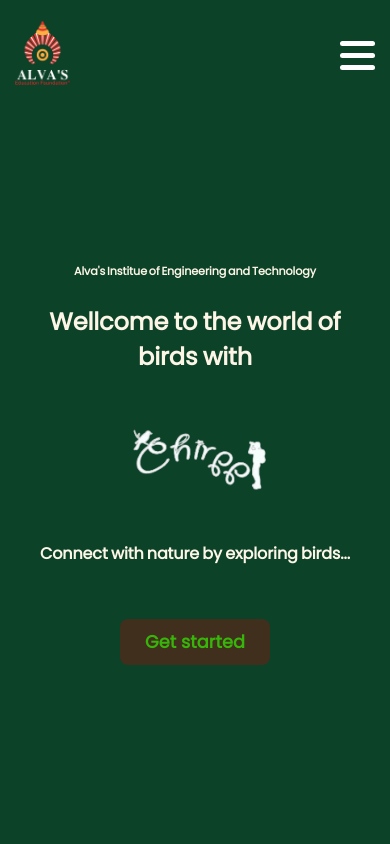
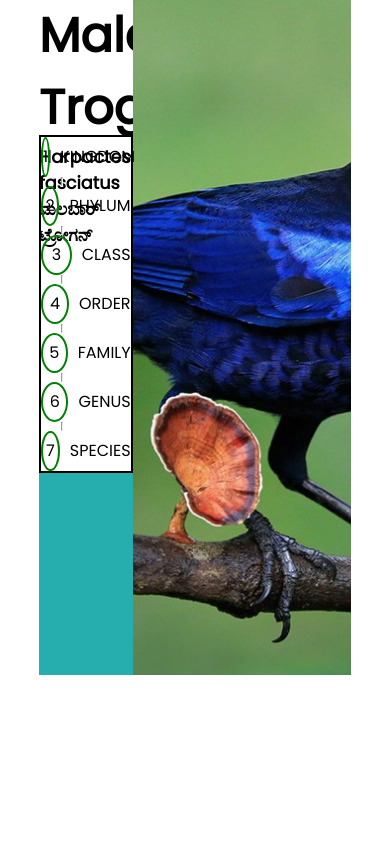
Before and after one commit to Magowtham/Chirrp-Club-Website, a React (Create React App) app in the folder Client/chirrp-project/: page / in a window 390 px wide. Shown: the top 844 px of the page. Built offline with nearby package versions, Linux system fonts and the light colour scheme.

Commit message:
bird collection section started

```diff
--- a/Client/chirrp-project/public/index.html
+++ b/Client/chirrp-project/public/index.html
@@ -29,6 +29,13 @@
       rel="stylesheet"
       href="https://cdnjs.cloudflare.com/ajax/libs/font-awesome/5.15.3/css/all.min.css"
     />
+
+    <link rel="preconnect" href="https://fonts.googleapis.com" />
+    <link rel="preconnect" href="https://fonts.gstatic.com" crossorigin />
+    <link
+      href="https://fonts.googleapis.com/css2?family=Noto+Sans&family=Roboto:wght@900&display=swap"
+      rel="stylesheet"
+    />
     <!--
       Notice the use of %PUBLIC_URL% in the tags above.
       It will be replaced with the URL of the `public` folder during the build.
--- /dev/null
+++ b/Client/chirrp-project/src/CSS/BirdMoreInfoSection.css
@@ -0,0 +1,102 @@
+* {
+  margin: 0;
+  padding: 0;
+  box-sizing: border-box;
+}
+
+.birds-moreinfo-container {
+  /* border: 2px solid red; */
+  display: flex;
+  width: 80%;
+  height: 80vh;
+  margin: auto;
+}
+
+.bird-info-sec {
+  /* border: 2px solid yellow; */
+  width: 30%;
+  height: 100%;
+}
+
+.bird-info-sec .heading-sec {
+  /* background: red; */
+  height: 20%;
+  font-family: "Noto Sans", sans-serif;
+  font-family: "Roboto", sans-serif;
+}
+.bird-info-sec .heading-sec h1 {
+  font-size: 3rem;
+  font-weight: 900;
+}
+
+.bird-info-sec .heading-sec h2 {
+  font-size: 1.1rem;
+}
+
+.bird-info-sec .scientific-info-sec {
+  /* background-color: aqua; */
+  height: 50%;
+}
+
+.bird-info-sec .scientific-info-sec ul {
+  border: 2px solid black;
+  list-style: none;
+  height: 100%;
+  display: flex;
+  flex-direction: column;
+  justify-content: space-between;
+}
+
+.bird-info-sec .scientific-info-sec ul hr {
+  width: 2px;
+  height: 20px;
+  margin-left: 20px;
+}
+
+.bird-info-sec .scientific-info-sec ul li {
+  display: flex;
+  align-items: center;
+  position: relative;
+  /* border: 2px solid red; */
+  text-transform: uppercase;
+}
+
+.bird-info-sec .scientific-info-sec ul li span {
+  display: flex;
+  justify-content: center;
+  align-items: center;
+  border: 2px solid green;
+  width: 40px;
+  height: 40px;
+  max-width: 40px;
+  max-height: 40px;
+  border-radius: 50%;
+  margin-right: 10px;
+}
+
+.bird-info-sec .bird-statistics-sec {
+  height: 30%;
+  background-color: rgb(38, 174, 174);
+}
+
+.bird-media-sec {
+  /* border: 2px solid green; */
+  width: 70%;
+  height: 100%;
+}
+
+.banner-image {
+  /* border: 5px solid rgb(246, 255, 0); */
+  height: 100%;
+}
+
+.banner-image img {
+  width: 100%;
+  height: 100%;
+  object-fit: cover;
+}
+
+.bird-media-sec .subimage-sec {
+  position: absolute;
+  border: 4px solid bla;
+}
--- a/Client/chirrp-project/src/CSS/Team.css
+++ b/Client/chirrp-project/src/CSS/Team.css
@@ -3,17 +3,18 @@
   --sec-heading-font_size: 2.5rem;
   --paragraph-font_size: 1rem;
   --card-subheading-font_size: 2rem;
-  --sec-subheading-font_size: 2rem;
+  --sec-subheading-font_size: 1.8rem;
   --sec-heading-font_weight: 900;
   --paragraph-font_weight: 600;
-  --sec-heading-letter_spacing: ;
+  --sec-heading-letter_spacing: -1px;
   --paragraph-letter_spacing: ;
   --card-subheading-letter_sapacing: ;
-  --sec-subheading-letter_spacing: -2px;
+  --sec-subheading-letter_spacing: -1px;
   --sec-heading-line_spacing: ;
   --paragraph-line_spacing: 25px;
   --sec-subheading-line_spacing: ;
   --card-subheading-line_spacing: ;
+  --color: red;
 }
 * {
   margin: 0;
@@ -32,23 +33,26 @@
 .team-container h1 {
   font-size: var(--sec-heading-font_size);
   font-weight: bolder;
-  letter-spacing: var(--sec-subheading-letter_spacing);
+  letter-spacing: var(--sec-heading-letter_spacing);
+  color: var(--color);
 }
 
 .team-container .team-subheading {
-  font-size: var(--sec-subheading-font_size);
-  font-weight: var(--sec-heading-font_weight);
-  letter-spacing: var(--sec-heading-letter_spacing);
   display: flex;
   align-items: center;
   margin-left: 10%;
   margin-top: 30px;
   margin-bottom: 30px;
 }
-.team-container .team-subheadingspan {
+.team-container .team-subheading .text h2 {
+  font-size: var(--sec-subheading-font_size);
+  font-weight: var(--sec-heading-font_weight);
+  letter-spacing: var(--sec-subheading-letter_spacing);
+}
+.team-container .team-subheading .point {
   display: inline-block;
   border-radius: 50%;
-  padding: 16px;
+  padding: 9px;
   background-color: rgb(7, 88, 18);
   margin: 0px 8px 0px 0px;
 }
@@ -89,7 +93,7 @@
 }
 
 .team1-sec .team-card .team-grid .text-sec p span {
-  font-size: 1.3rem;
+  font-size: 1.2rem;
   font-weight: bolder;
   margin-right: 8px;
   color: var(--color);
@@ -119,32 +123,23 @@
 
 .teamleader-sec {
   width: 80%;
-  /* border: 2px solid red; */
   margin: auto;
 }
 
 .students-sec {
-  width: 80%;
-  padding: 0px 40px 200px 40px;
+  width: 100%;
+  padding: 0px 0px 130px 0px;
   margin: auto;
   display: flex;
   align-items: center;
+  justify-content: center;
   overflow-x: scroll;
   border-radius: 8px;
-  /* border: 2px solid red; */
 }
 .students-sec::-webkit-scrollbar-track {
   /* background-color: red; */
 }
 @media screen and (max-width: 1600px) {
-  .team-container h1 {
-    font-size: 2.5rem;
-  }
-  .team1-sec .team-card .team-grid .text-sec p,
-  .dropdown p {
-    --sec-heading-font_size: 2.5rem;
-    font-size: 1.05rem;
-  }
 }
 
 @media screen and (max-width: 1400px) {
@@ -169,37 +164,57 @@
   }
   .team-container .team-subheading {
     margin-left: 0%;
-    display: flex;
-    justify-content: center;
   }
 }
 
-@media screen and (max-width: 760px) {
-  .team-container h1 {
-    font-size: 2rem;
+@media screen and (max-width: 720px) {
+  :root {
+    --sec-heading-font_size: 2rem;
+    --sec-subheading-font_size: 1.6rem;
+    --sec-subheading-letter_sapacing: -2px;
+    --paragraph-font_size: 0.9rem;
+    --paragraph-letter_spacing: -0.5px;
+    --paragraph-line_spacing: 22px;
   }
-
-  .team1-sec .team-card .team-grid .text-sec {
-    /* border: 2px solid blue; */
+  .team-container {
+    padding: 30px 10px;
   }
-  .team1-sec .team-card .team-grid .text-sec p,
-  .dropdown p {
-    font-size: 1rem;
+  .team-container .team-subheading {
+    margin-top: 25px;
+    margin-bottom: 25px;
+  }
+  .team-container .team-subheading span {
+    padding: 7px;
+    border: 4px solid rgb(7, 88, 18);
+  }
+  .team1-sec .team-card .team-grid .text-sec p span {
+    font-size: 1.1rem;
+  }
+  .team1-sec {
+    width: 100%;
+  }
+  .teamleader-sec {
+    width: 100%;
   }
 }
 
 @media screen and (max-width: 520px) {
-  .team1-sec .team-card .team-grid .text-sec p,
-  .dropdown p {
-    word-spacing: -1px;
+  :root {
+    --sec-heading-font_size: 1.8rem;
+    --sec-subheading-font_size: 1.4rem;
   }
 }
 
-@media screen and (max-width: 380px) {
-  .team1-sec .team-card .team-grid .text-sec p,
-  .dropdown p {
-    line-height: 22px;
-    font-size: 0.9rem;
-    word-spacing: -3px;
+@media screen and (max-width: 480px) {
+  :root {
+    --sec-heading-font_size: 1.6rem;
+    --sec-subheading-font_size: 1.3rem;
   }
 }
+
+@media screen and (max-width: 436px) {
+  .team-container .team-subheading .point {
+    align-self: flex-start;
+    margin-top: 6px;
+  }
+}
--- a/Client/chirrp-project/src/CSS/TeamCardTemplate.css
+++ b/Client/chirrp-project/src/CSS/TeamCardTemplate.css
@@ -1,19 +1,5 @@
 :root {
   --font-family: "Poppins", sans-serif;
-  --sec-heading-font-size: ;
-  --paragraph-font-size: ;
-  --card-subheading-font-size: ;
-  --sec-subheading-font-size: ;
-  --sec-heading-font-weight: ;
-  --paragraph-heading-font-weight: ;
-  --sec-heading-letter-spacing: ;
-  --paragraph-letter-spacing: ;
-  --card-subheading-letter-sapacing: ;
-  --sec-subheading-letter-spacing: ;
-  --sec-heading-line-spacing: ;
-  --paragraph-line-spacing: ;
-  --sec-subheading-line-spacing: ;
-  --card-subheading-line-spacing: ;
 }
 .team-card2 {
   border: 5px solid rgb(7, 88, 18);
@@ -24,7 +10,6 @@
   align-items: center;
   padding: 30px;
   border-radius: 8px;
-  margin: 0px 20px;
 }
 
 .team-card2-image {
@@ -48,6 +33,9 @@
 .team-card2-text .heading {
   font-size: 1.4rem;
 }
+.team-card2-text p {
+  font-size: 1rem;
+}
 .team-card2-icons {
   width: 60%;
   display: flex;
@@ -66,3 +54,15 @@
 .team-card2-icons button i {
   font-size: 1.8rem;
 }
+
+@media screen and (max-width: 720px) {
+  .team-card2-text .heading {
+    font-size: 1.2rem;
+  }
+  .team-card2-text p {
+    font-size: 0.9rem;
+  }
+  .team-card2-icons button i {
+    font-size: 1.6rem;
+  }
+}
--- a/Client/chirrp-project/src/CSS/TeamNodes.css
+++ b/Client/chirrp-project/src/CSS/TeamNodes.css
@@ -45,7 +45,7 @@
   border: 3px solid rgb(7, 88, 18);
   text-align: center;
   position: absolute;
-  top: 150px;
+  top: 140px;
   left: 50%;
   transform: translateX(-50%);
 }
@@ -96,5 +96,12 @@
 .hr-br {
   width: 65px;
   min-width: 65px;
-  border: 3px solid rgb(7, 88, 18);
+  border: 3px solid rgb(49, 88, 7);
 }
+
+@media screen and (max-width: 720px) {
+  .hr-br {
+    width: 50px;
+    min-width: 50px;
+  }
+}
--- a/Client/chirrp-project/src/CSS/TeamSlider.css
+++ b/Client/chirrp-project/src/CSS/TeamSlider.css
@@ -29,9 +29,9 @@
   width: 100%;
   margin: auto;
   display: flex;
+  gap: 30px;
   overflow: hidden;
   scroll-behavior: smooth;
-  /* border: 2px solid blue; */
 }
 .team-slider-container .btn-sec {
   position: relative;
@@ -73,3 +73,12 @@
   background-color: rgb(7, 88, 18);
   color: white;
 }
+
+@media screen and (max-width: 380px) {
+  .team-slider-card-container {
+    overflow-x: scroll;
+  }
+  .team-slider-container .btn-sec {
+    display: none;
+  }
+}
--- /dev/null
+++ b/Client/chirrp-project/src/Components/BirdMoreInfoSection.js
@@ -0,0 +1,59 @@
+import React from "react";
+import "../CSS/BirdMoreInfoSection.css";
+function BirdsMoreInfoSection() {
+  const myna = "hello";
+  return (
+    <>
+      <div className="birds-moreinfo-container">
+        <div className="bird-info-sec">
+          <div className="heading-sec">
+            <h1>Malabar Trogon</h1>
+            <h2>Harpactes fasciatus</h2>
+            <h2>ಮಲಬಾರ್ ಟ್ರೋಗನ್ </h2>
+          </div>
+          <div className="scientific-info-sec">
+            <ul>
+              <li>
+                <span>1</span>
+                Kingdom
+              </li>
+              <hr />
+              <li>
+                <span>2</span>Phylum
+              </li>
+              <hr />
+              <li>
+                <span>3</span>Class
+              </li>
+              <hr />
+              <li>
+                <span>4</span>Order
+              </li>
+              <hr />
+              <li>
+                <span>5</span>Family
+              </li>
+              <hr />
+              <li>
+                <span>6</span>Genus
+              </li>
+              <hr />
+              <li>
+                <span>7</span>Species
+              </li>
+            </ul>
+          </div>
+          <div className="bird-statistics-sec"></div>
+        </div>
+        <div className="bird-media-sec">
+          <div className="banner-image">
+            <img src="/Media/bird-1.jpeg" alt="" />
+          </div>
+          <div className="subimage-sec"></div>
+        </div>
+      </div>
+    </>
+  );
+}
+
+export default BirdsMoreInfoSection;
--- a/Client/chirrp-project/src/Pages/Home.js
+++ b/Client/chirrp-project/src/Pages/Home.js
@@ -11,15 +11,17 @@
 import TeamCardTemplate from "../Components/TeamCardTemplate";
 import TeamSlider from "../Components/TeamSlider";
 import "../CSS/Home.css";
+import BirdsMoreInfoSection from "../Components/BirdMoreInfoSection";
 function Home() {
   const [overlay, setOverlay] = useState(true);
   return (
     <div className={`home ${overlay ? `` : `overlay`}`}>
-      <HeroSection setOverlay={setOverlay} />
+      {/* <HeroSection setOverlay={setOverlay} />
       <AboutSection />
       <GallerySection />
       <VideoGallerySection />
-      <Team />
+      <Team /> */}
+      <BirdsMoreInfoSection />
     </div>
   );
 }
```
Also changed, not shown: Client/chirrp-project/src/Components/Team.js (+18 -9 lines).
